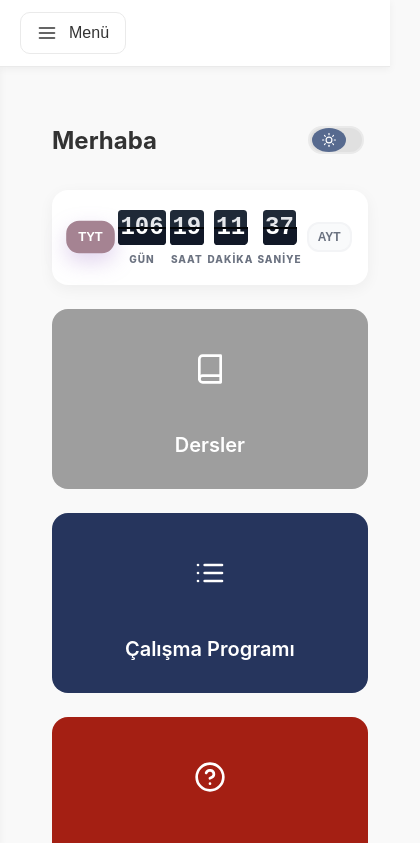
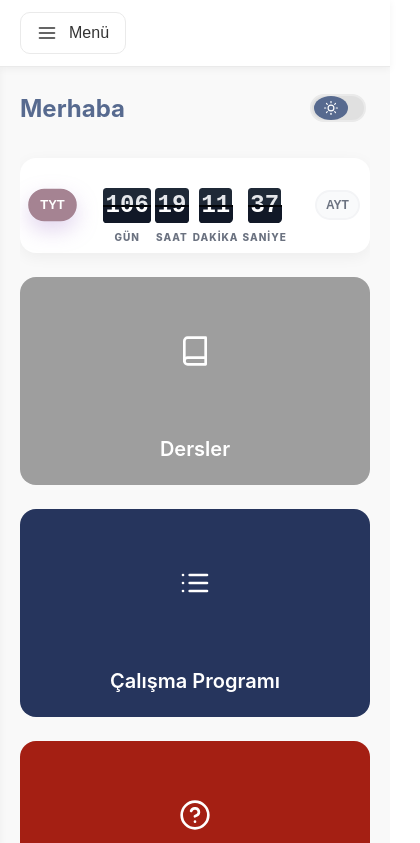
Before and after one commit to vediaa/Step, a React (Vite) app in the folder client/: page /dashboard in a window 390 px wide. Shown: the top 843 px of the page, 420 px wide, since content can reach past the window. Built offline with nearby package versions, Linux system fonts and the light colour scheme; no server answers; the HTML template or start-up script is replaced by a standard one.

Commit message:
Dashboard overflow error fixed.

```diff
--- a/client/src/components/FlipCountdown/FlipCountdown.jsx
+++ b/client/src/components/FlipCountdown/FlipCountdown.jsx
@@ -1,5 +1,5 @@
 import React, { useState, useEffect, useRef } from "react";
-import "./FlipCountdown.css";
+import "./FlipCountdown.scss";
 
 // --- TEK BİR RAKAM KUTUCUĞU ---
 const FlipCard = ({ label, value }) => {
--- a/client/src/components/FlipCountdown/FlipCountdown.css
+++ b/client/src/components/FlipCountdown/FlipCountdown.scss
@@ -1,13 +1,14 @@
 /* Ana Kapsayıcı Kart */
 .countdown-container {
   background-color: #ffffff;
-  padding: 40px 24px;
-  border-radius: 16px;
+/*   padding: 40px ; // width ile aynı anda olunca sıkınıtı yarattı
+ */  border-radius: 16px;
   box-shadow: 0 4px 15px rgba(0, 0, 0, 0.05);
   margin-bottom: 24px;
   width: 100%;
   box-sizing: border-box;
-}
+  overflow: hidden;
+
 
 /* TYT - SAYAÇ - AYT Yatay Hizalaması */
 .countdown-row {
@@ -20,8 +21,8 @@
 
 /* Sağ ve Sol Buton Stilleri */
 .side-btn {
-  padding: 15px 30px;
-  background-color: #f9fafb;
+padding: 15px 30px;
+ background-color: #f9fafb;
   border: 2px solid #f3f4f6;
   font-weight: 800;
   font-size: 20px;
@@ -46,6 +47,8 @@
 
 /* --- FLIP CLOCK (DEV YAPRAK SAAT) --- */
 .flip-clock {
+  padding-top: 30px;
+  padding-bottom: 10px;
   text-align: center;
   perspective: 800px;
   display: flex;
@@ -186,7 +189,7 @@
 /* Mobil */
 @media (max-width: 640px) {
   .countdown-container {
-    padding: 20px 16px;
+    padding: 30px 16px;
   }
 
   .countdown-row {
@@ -196,8 +199,8 @@
   .side-btn {
     padding: 8px 12px;
     font-size: 14px;
-    min-width: 60px;
-    border-radius: 12px;
+    min-width: auto; /* GÜNCELLE: Sabit genişliği kaldır */
+    flex-shrink: 1;  /* EKLE: Gerekirse buton biraz daralsın */
   }
 
   .flip-clock {
@@ -218,7 +221,8 @@
 /* Çok küçük telefon */
 @media (max-width: 400px) {
   .countdown-row {
-    gap: 5px;
+    gap: 8px; /* Boşluğu biraz daha daralt */
+    justify-content: space-around; /* Elemanları ekrana yay */
   }
 
   .side-btn {
@@ -238,4 +242,4 @@
   .flip-clock__slot {
     font-size: 10px;
   }
-}
+}}
--- a/client/src/index.css
+++ b/client/src/index.css
@@ -48,12 +48,15 @@
 
 * {
 
+/*   outline: 1px solid red;
+ */
   margin: 0;
   padding: 0;
   box-sizing: border-box;
 }
 
 body {
+
   font-family: -apple-system, BlinkMacSystemFont, "Segoe UI", "Roboto", "Oxygen",
     "Ubuntu", "Cantarell", "Fira Sans", "Droid Sans", "Helvetica Neue",
     sans-serif;
--- a/client/src/pages/Dashboard/Dashboard.scss
+++ b/client/src/pages/Dashboard/Dashboard.scss
@@ -1,9 +1,12 @@
 .dashboard {
-  padding: 32px;
-  max-width: 1200px;
+  width: 100%;  /* Bunu ekle */
+/*   padding: 32px;
+ */  max-width: 1200px;
   margin: 0 auto;
-  width: 100%;  /* Bunu ekle */
-  box-sizing: border-box; /* Padding dahil */
+  min-height: 100vh;
+  max-width: 100vw;
+  overflow-x: hidden;
+
 
 
 .dashboard-header {
@@ -16,7 +19,7 @@
 .dashboard-title {
   font-size: 32px;
   font-weight: 700;
-  color: var(--text-primary);
+  color: var(--logoblue);
 }
 
 .exam-selection {
@@ -89,7 +92,7 @@
 
 .feature-icon {
   width: 100px;
-  height: px;
+  height: 100px;
   border-radius: 12px;
   background-color: white;
   display: flex;
@@ -119,8 +122,10 @@
 
 @media (max-width: 640px) {
   .dashboard {
-    padding: 16px;
-  }
+/*     padding: 16px;
+
+ */ margin-left: 0 !important;
+    width: 100% !important; }
 
   .dashboard-title {
     font-size: 24px;
```
